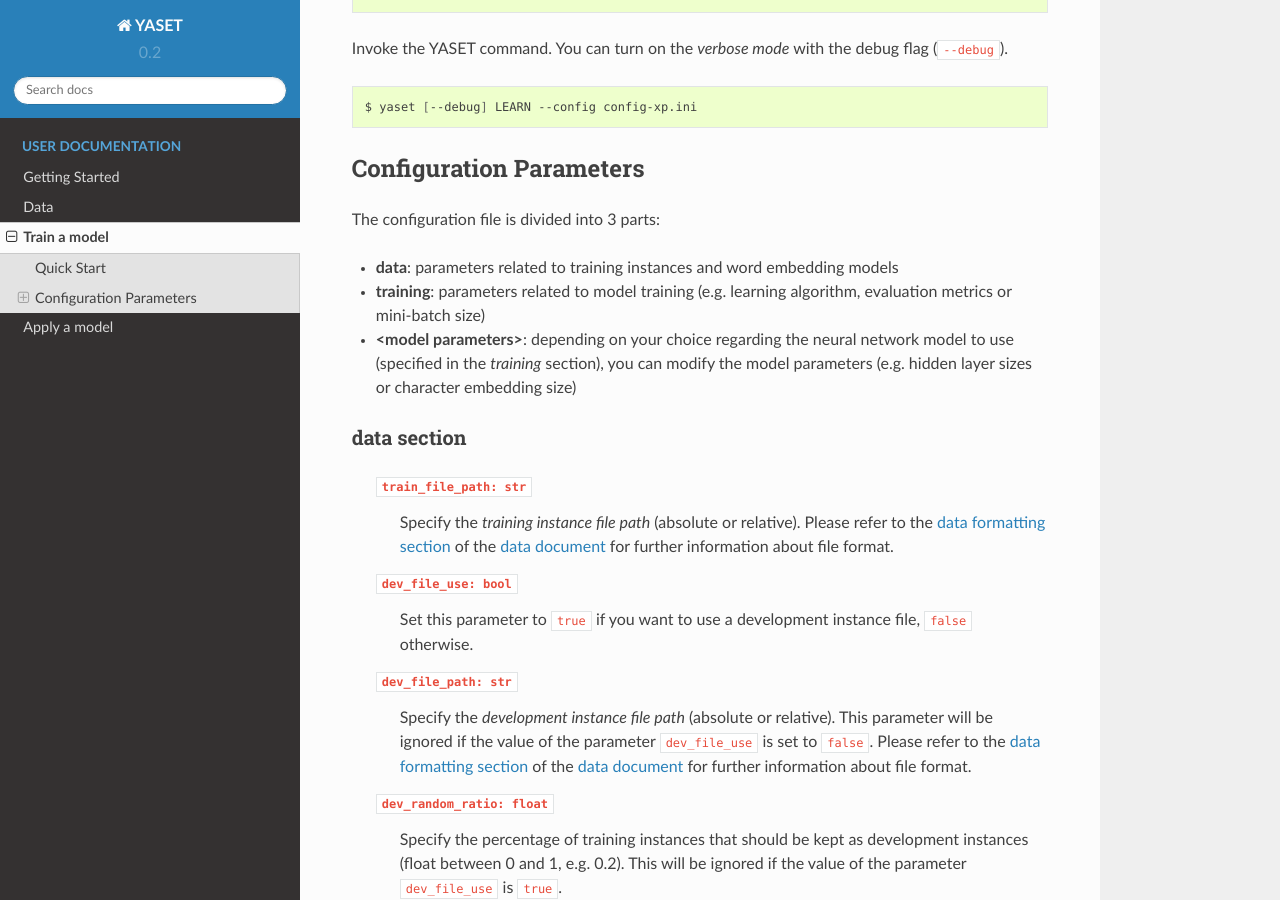
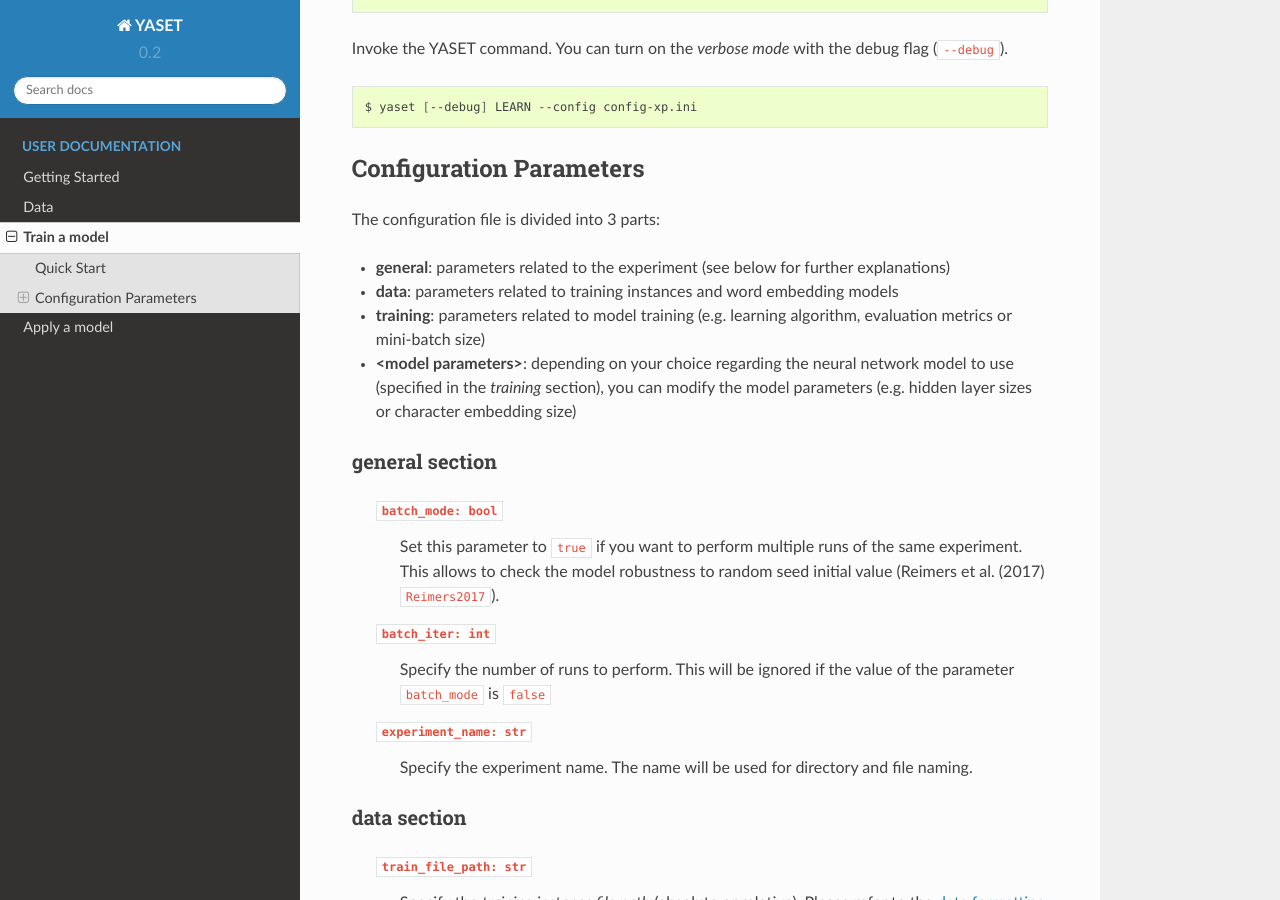
Before and after one commit to jtourille/yaset, a Sphinx documentation site: the page built from docs/train.rst, in a window 1280 px wide and 900 px high, scrolled down 366 px. Built offline with Sphinx 7.4.7 and the Read the Docs theme 2.0.0, drawn with Linux system fonts in a browser that asks for light colours; cross-references to code outside the pages are shown as plain code.

Commit message:
Add parameter description

```diff
--- a/docs/refs.bib
+++ b/docs/refs.bib
@@ -53,3 +53,11 @@
   year      = {2015},
   journal   = {Proceedings of the 3rd International Conference on Learning Representations (ICLR)},
 }
+
+@InProceedings{Reimers2017,
+  author    = {Reimers, Nils and Gurevych, Iryna},
+  title     = {{Reporting Score Distributions Makes a Difference: Performance Study of LSTM-networks for Sequence Tagging}},
+  booktitle = {Proceedings of the 2017 Conference on Empirical Methods in Natural Language Processing},
+  year      = {2017},
+  publisher = {Association for Computational Linguistics},
+}
--- a/docs/train.rst
+++ b/docs/train.rst
@@ -25,6 +25,7 @@
 
 The configuration file is divided into 3 parts:
 
+* **general**: parameters related to the experiment (see below for further explanations)
 * **data**: parameters related to training instances and word embedding models
 * **training**: parameters related to model training (e.g. learning algorithm,
   evaluation metrics or mini-batch size)
@@ -33,6 +34,22 @@
   modify the model parameters (e.g. hidden layer sizes or character
   embedding size)
 
+
+general section
+^^^^^^^^^^^^^^^
+
+ ``batch_mode: bool``
+  Set this parameter to ``true`` if you want to perform multiple runs of
+  the same experiment. This allows to check the model robustness to random
+  seed initial value (Reimers et al. (2017) :cite:`Reimers2017`).
+
+ ``batch_iter: int``
+  Specify the number of runs to perform. This will be ignored if the value
+  of the parameter ``batch_mode`` is ``false``
+
+ ``experiment_name: str``
+  Specify the experiment name. The name will be used for directory and file
+  naming.
 
 data section
 ^^^^^^^^^^^^
```
